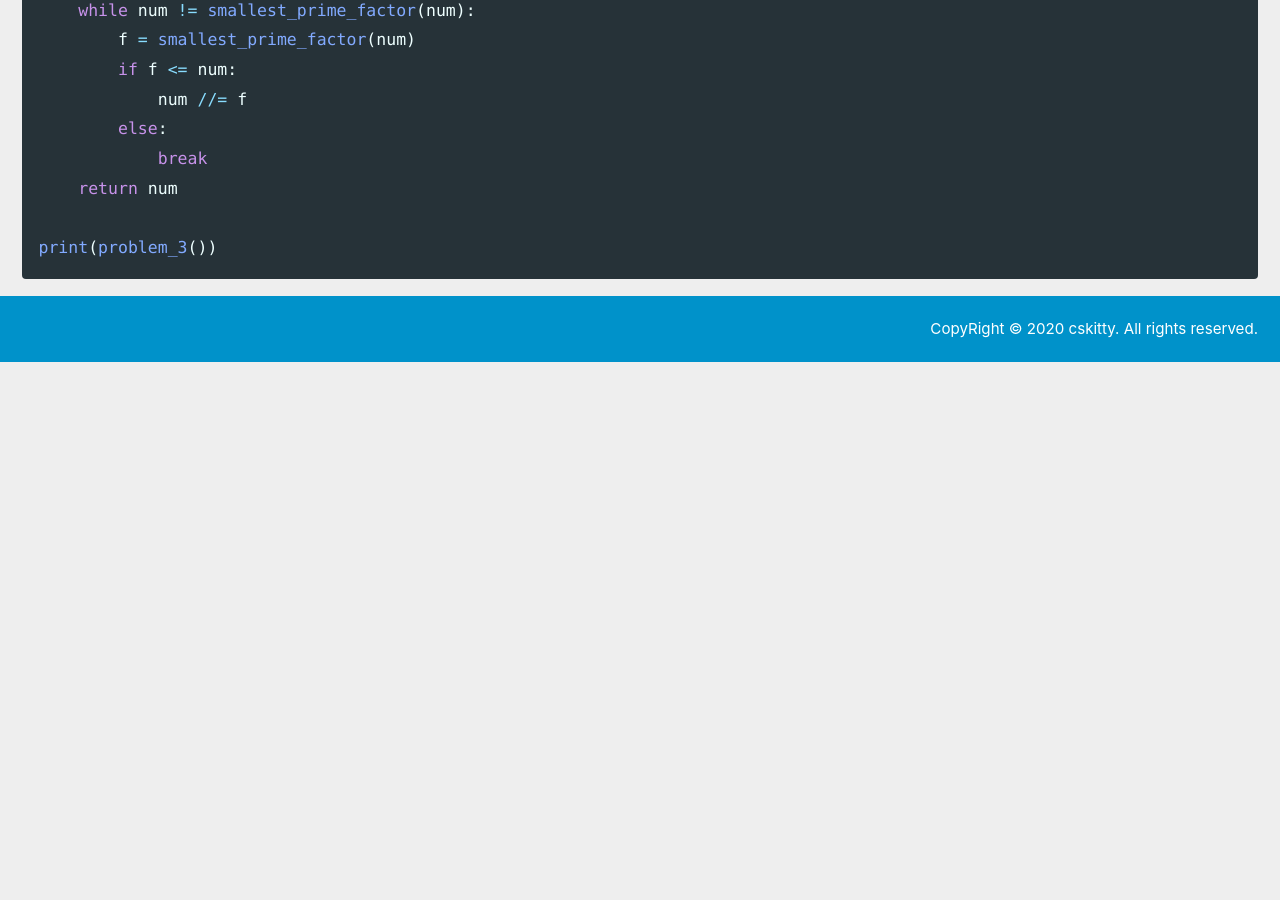
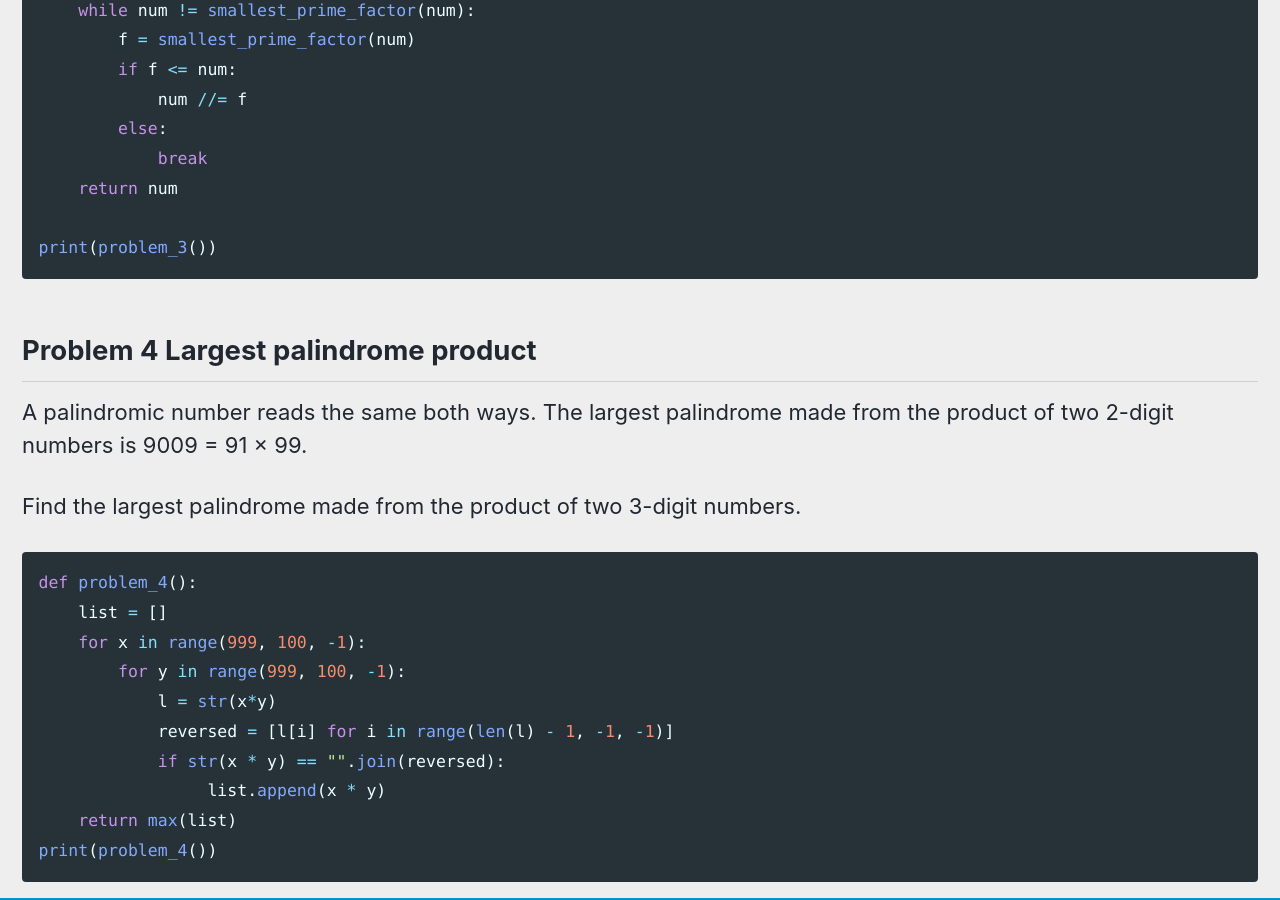
Before and after one commit to cskitty/cskitty.github.io, a Jekyll site: the page built from _posts/2020-04-19-post-project-euler-1.md, in a window 1280 px wide and 900 px high, scrolled down 2975 px. Built offline with Jekyll 4.4.1, drawn with Linux system fonts in a browser that asks for light colours; cached includes are drawn as plain includes; nearby versions of some CDN libraries; before the commit the page ends 3337 px from its top, so only the background shows below that.

Commit message:
Problem 4 is done

````diff
--- a/_posts/2020-04-19-post-project-euler-1.md
+++ b/_posts/2020-04-19-post-project-euler-1.md
@@ -82,3 +82,21 @@ def problem_3():
 
 print(problem_3())
 ```
+
+## Problem 4 Largest palindrome product
+A palindromic number reads the same both ways. The largest palindrome made from the product of two 2-digit numbers is 9009 = 91 × 99.
+
+Find the largest palindrome made from the product of two 3-digit numbers.
+
+```python
+def problem_4():
+    list = []
+    for x in range(999, 100, -1):
+        for y in range(999, 100, -1):
+            l = str(x*y)
+            reversed = [l[i] for i in range(len(l) - 1, -1, -1)]
+            if str(x * y) == "".join(reversed):
+                 list.append(x * y)
+    return max(list)
+print(problem_4())
+```
````
Also changed, not shown: 1 other file.
